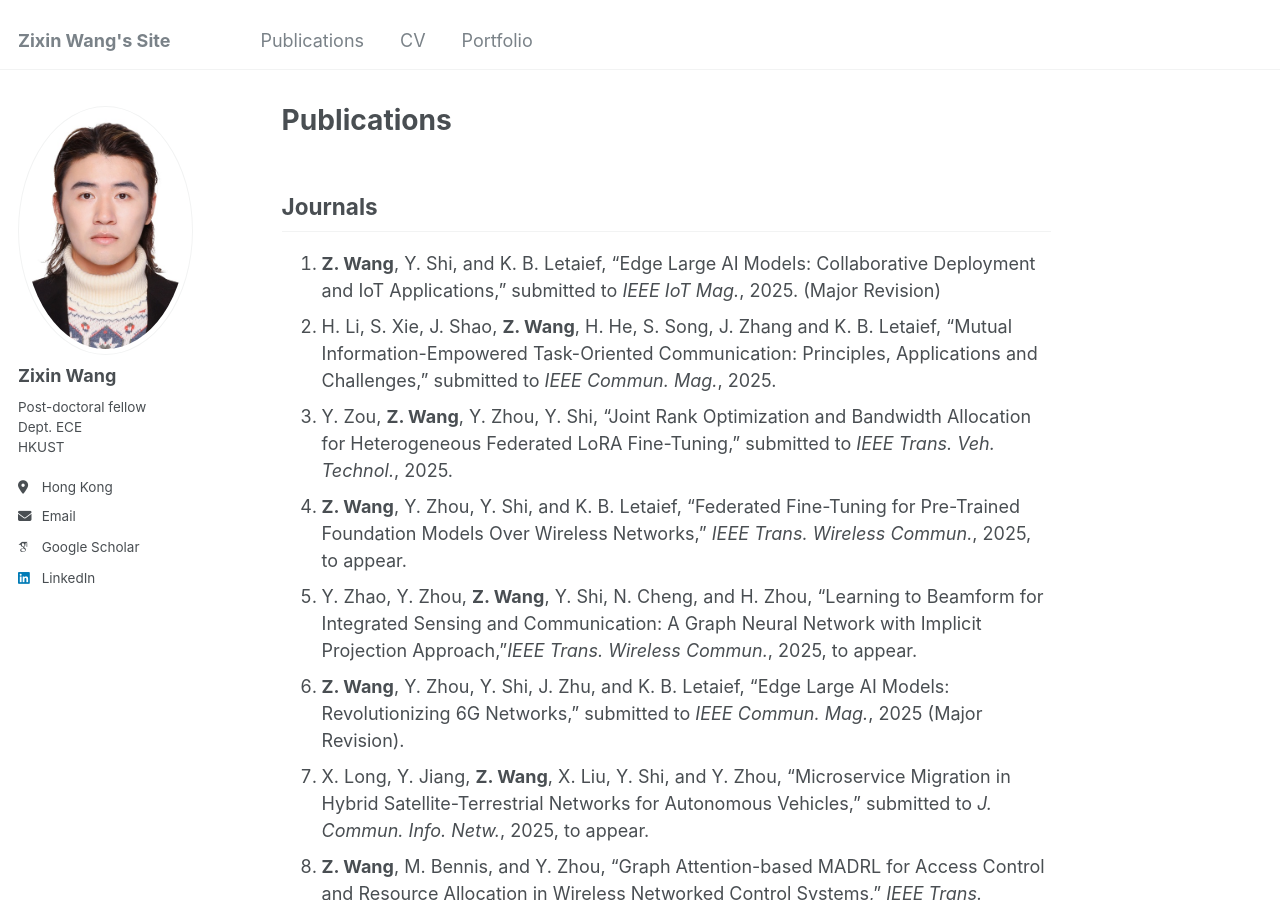
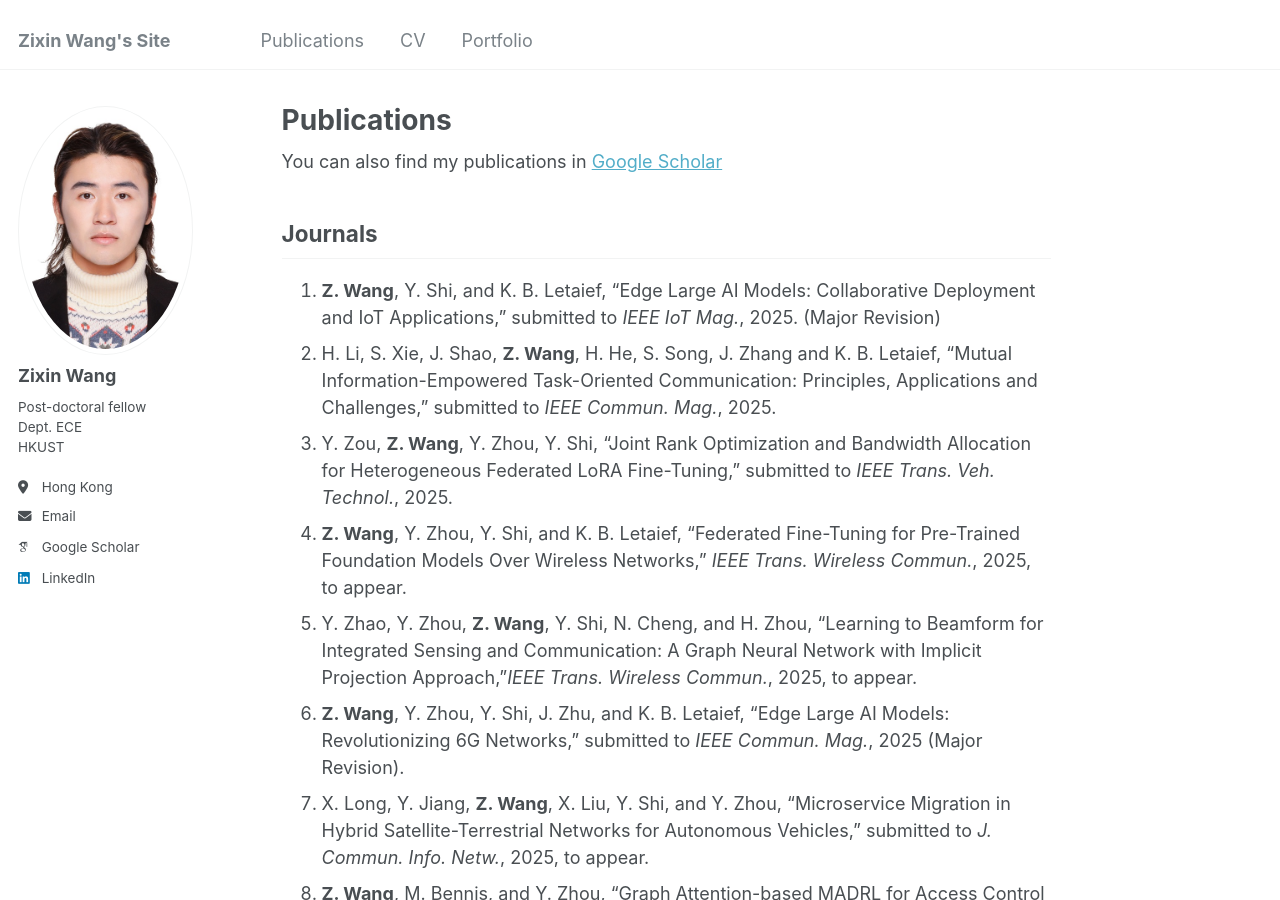
Before and after one commit to eewangzx/eewangzx.github.io, a Jekyll site: the page built from _pages/publications.md, in a window 1280 px wide and 900 px high. Built offline with Jekyll 4.4.1, drawn with Linux system fonts in a browser that asks for light colours; some web fonts are replaced.

Commit message:
Update publications.md

```diff
--- a/_pages/publications.md
+++ b/_pages/publications.md
@@ -4,6 +4,7 @@ title: "Publications"
 permalink: /publications/
 author_profile: true
 ---
+You can also find my publications in [Google Scholar](https://scholar.google.com/citations?user=hgyz-1MAAAAJ&hl=zh-CN)
 
 ## Journals
 
```
